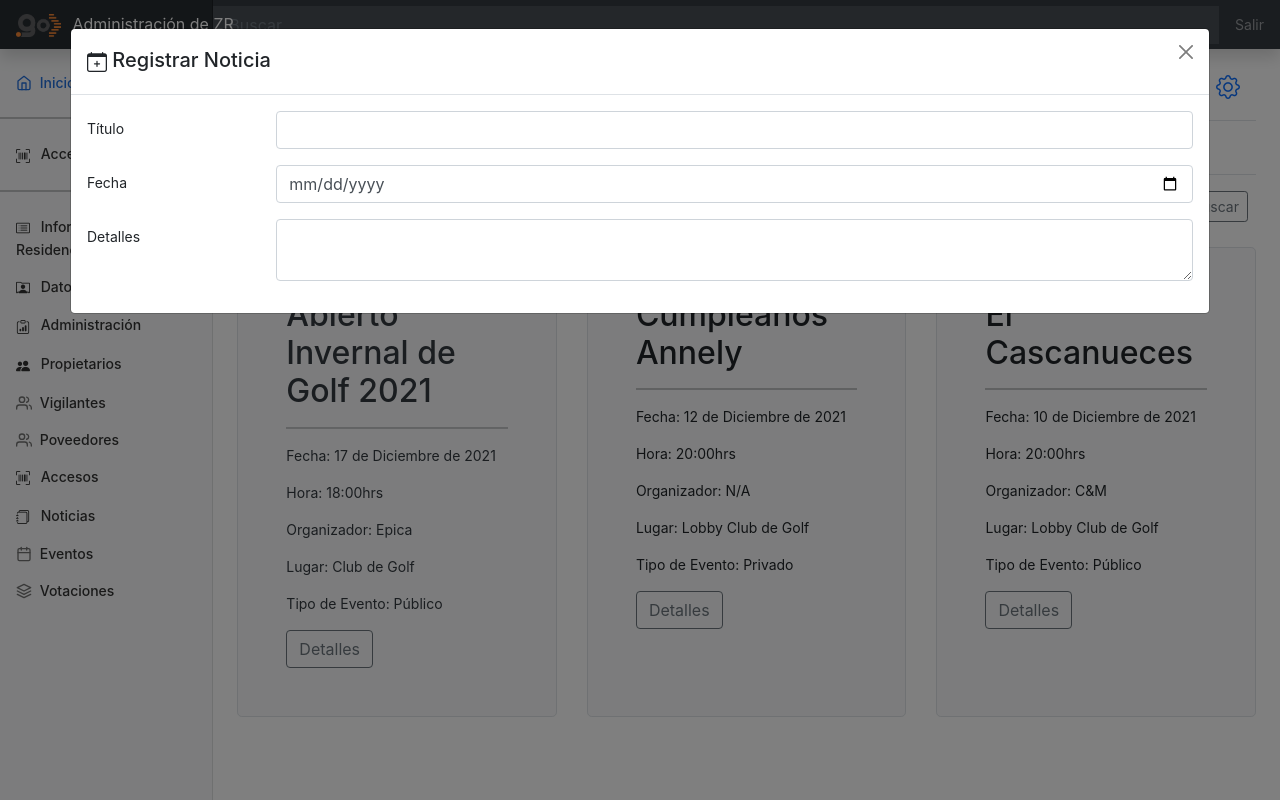
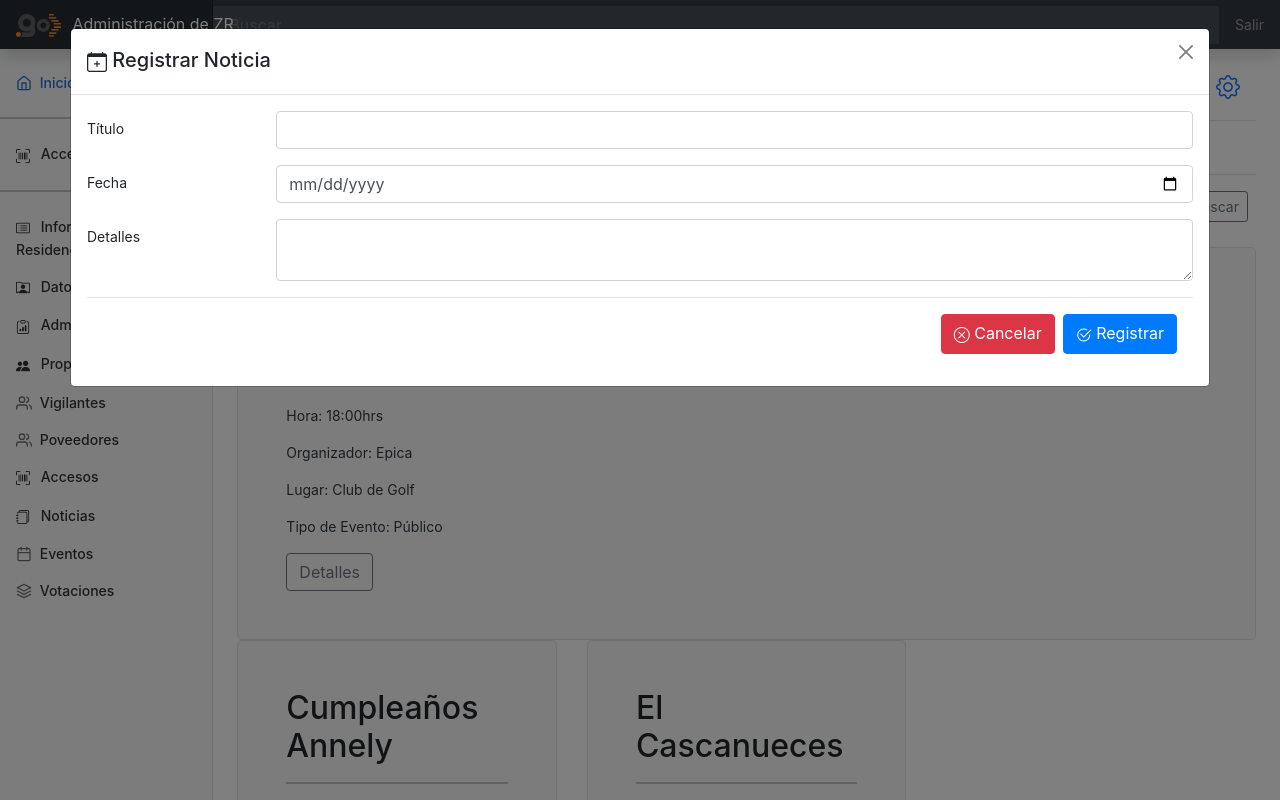
Before and after one commit to AeBarbaP/GoBackend, a PHP site: page /AdministracionZR/NoticiasAdmin.php in a window 1280 px wide, after a click on "+ Noticia". Run offline with PHP 8.4, Linux system fonts and the light colour scheme; some libraries are stand-ins or nearby versions.

```diff
--- a/AdministracionZR/NoticiasAdmin.php
+++ b/AdministracionZR/NoticiasAdmin.php
@@ -244,7 +244,7 @@
                                             </div>
                                             <div class="row mb-3">
                                                 <label for="FechaPago" class="col-sm-2 col-form-label">Fecha </label>
-                                                <!-- Automática -->
+                                                <!-- Automática del día -->
                                                 <div class="col-sm-10">
                                                     <input type="date" class="form-control" id="FechaPago">
                                                 </div>
@@ -256,6 +256,12 @@
                                                 </div>
                                             </div>
 
+                                            <div class="modal-footer">
+                                                <button type="button" class="btn btn-danger" data-bs-dismiss="modal"><i
+                                                        class="bi bi-x-circle"></i> Cancelar </button>
+                                                <button type="button" class="btn btn-primary"><i
+                                                        class="bi bi-check2-circle"></i> Registrar</button>
+                                            </div>
                                         </form>
                                     </div>
                                 </div>
@@ -265,7 +271,7 @@
                         <!-- Termina Modal -->
 
                         <div class="row align-items-md-stretch">
-                            <div class="col-md-4">
+                            <div class="col-md-12">
                                 <div class="h-100 p-5 text-dark bg-light border rounded-3">
                                     <h2>Abierto Invernal de Golf 2021</h2>
                                     <hr>
--- /dev/null
+++ b/QR/QR/codes/desktop.ini
@@ -0,0 +1,4 @@
+[ViewState]
+Mode=
+Vid=
+FolderType=Pictures
```
